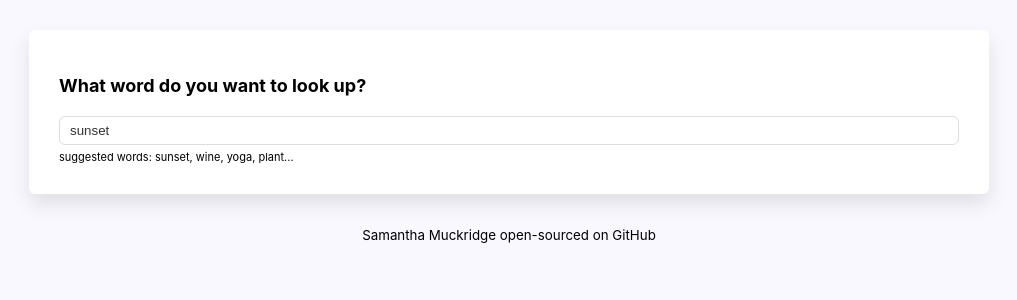
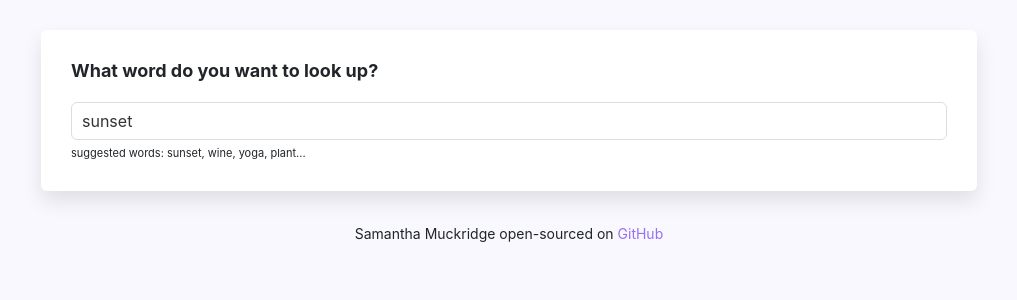
Before and after one commit to sjvolesky/dictionary-project, a React (Create React App) app: page / in a window 1280 px wide. Shown: the top 300 px of the page, without its empty margins (131-1148 px from the left). Built offline with nearby package versions, Linux system fonts and the light colour scheme; no server answers.

Commit message:
added bootstrap

```diff
--- a/package.json
+++ b/package.json
@@ -7,7 +7,9 @@
     "@testing-library/react": "^13.4.0",
     "@testing-library/user-event": "^13.5.0",
     "axios": "^1.6.2",
+    "bootstrap": "^5.3.2",
     "react": "^18.2.0",
+    "react-bootstrap": "^2.9.1",
     "react-dom": "^18.2.0",
     "react-scripts": "5.0.1",
     "web-vitals": "^2.1.4"
--- a/src/App.css
+++ b/src/App.css
@@ -4,6 +4,7 @@ body {
 
 a {
   color: #9670f4;
+  text-decoration: none;
 }
 
 .App {
--- a/src/App.js
+++ b/src/App.js
@@ -10,7 +10,15 @@ export default function App() {
           <Dictionary defaultKeyword="sunset" />
         </main>
         <footer className="App-footer">
-          <small>Samantha Muckridge open-sourced on GitHub</small>
+          <small>
+            Samantha Muckridge open-sourced on{" "}
+            <a
+              href="https://github.com/sjvolesky/dictionary-project.git"
+              target="_blank"
+            >
+              GitHub
+            </a>
+          </small>
         </footer>
       </div>
     </div>
--- a/src/index.js
+++ b/src/index.js
@@ -1,5 +1,6 @@
 import React from "react";
 import ReactDOM from "react-dom/client";
+import "bootstrap/dist/css/bootstrap.min.css";
 import "./index.css";
 import App from "./App";
 import reportWebVitals from "./reportWebVitals";
```
Also changed, not shown: 1 other file (tests, documents, lock files or other folders).
